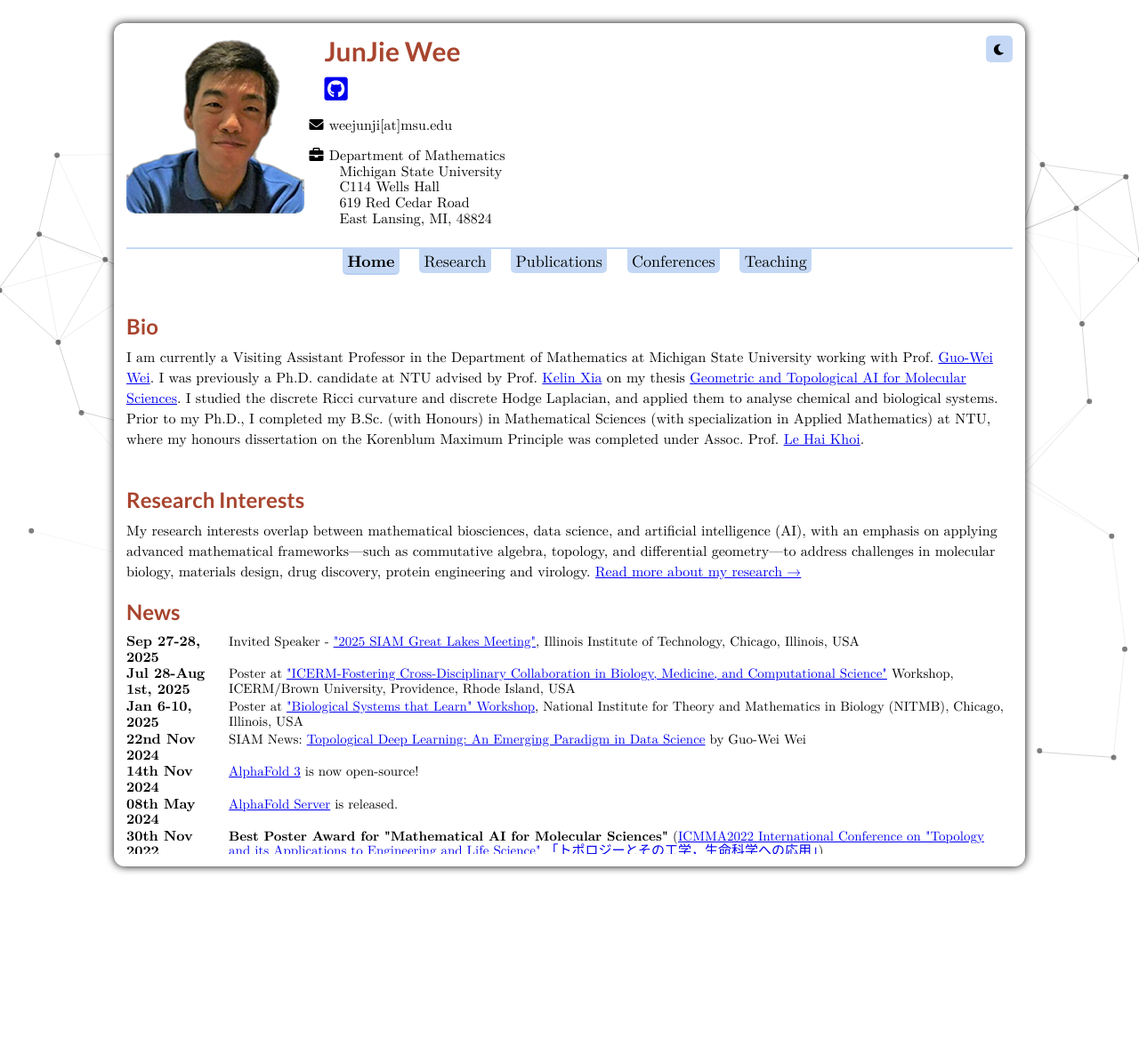
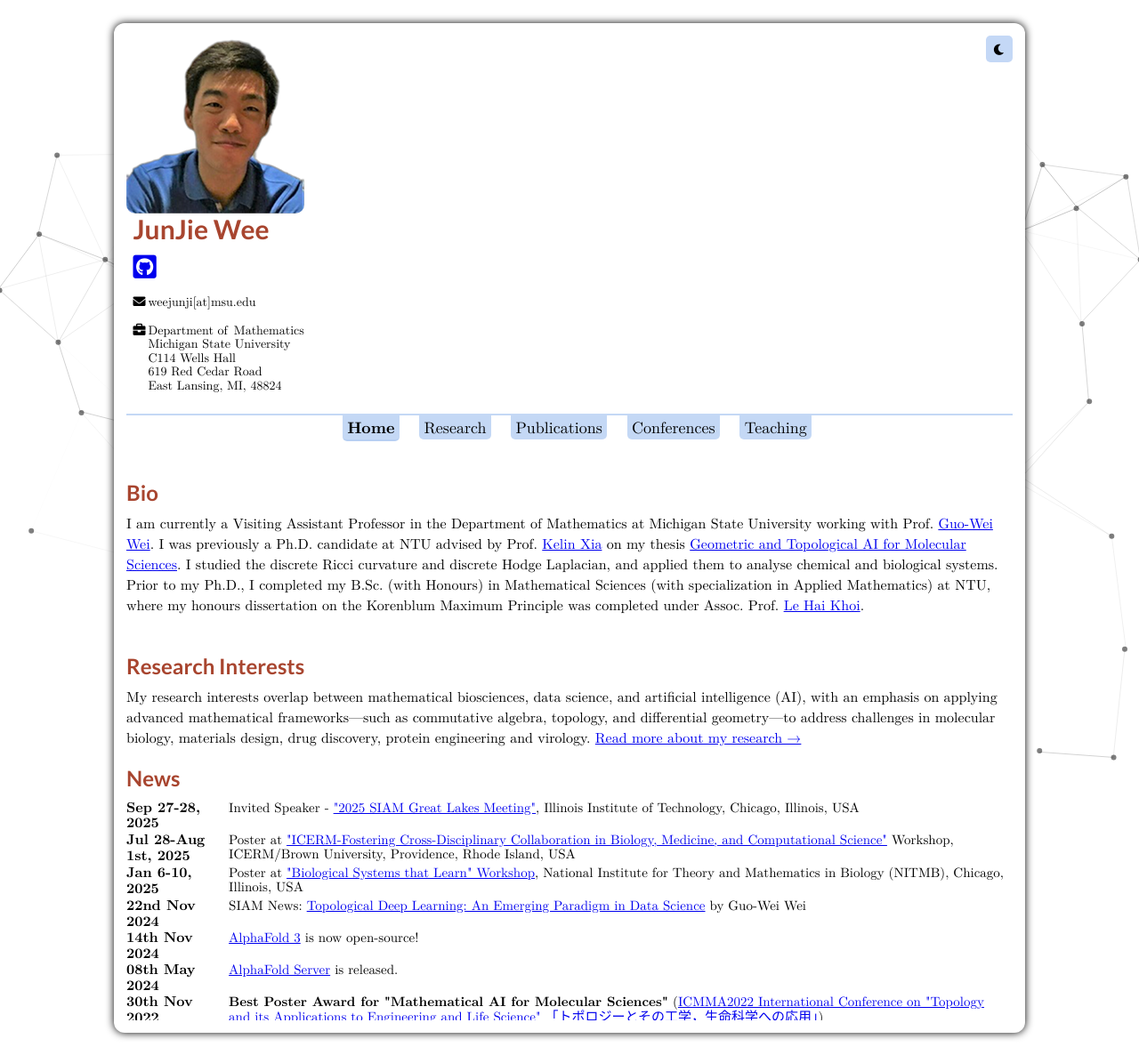
Before and after one commit to junjiewee/junjiewee.github.io, a Jekyll site: the page built from index.html, in a window 1280 px wide. Shown: the whole page at 89% size. Built offline with Jekyll 4.4.1, drawn with Linux system fonts in a browser that asks for light colours; nearby versions of some CDN libraries; a style sheet for code colours, icons or effects is not loaded; before the commit the page ends 1000 px from its top, so only the background shows below that.

Commit message:
Fix icon-text gap, prevent orphan wrap, and give contact block real width
- header.html: replaced the guessed negative-text-indent hanging indent
  with a fixed-width (17px) inline-block icon wrapper, so icon/text
  spacing no longer depends on the icon glyph's actual rendered width
  (was producing zero visible gap in practice). Added a non-breaking
  space between "of" and "Mathematics" so a narrow column wraps as
  "Department" / "of Mathematics" rather than stranding "of" alone.
  Reduced the contact block from 16px to 14px for more headroom.
- style.css: table.imgtable (wrapping the name/icons/contact block) had
  no explicit width, so it shrink-wrapped to its own content's natural
  size instead of filling the space actually available - which is why
  the font-size reduction alone barely helped, since the table shrank
  along with the smaller text. Added width:100% so it always uses the
  full available width. Verified at 280px the safety margin for
  "Department of Mathematics" fitting on one line went from 17px to
  50px.

```diff
--- a/_includes/header.html
+++ b/_includes/header.html
@@ -19,17 +19,17 @@
                                 </div>
                                 <br>
                                 <ul>
-                                <li id="email" style="font-size: 16px;margin-left:0;padding-left:17px;text-indent:-17px;list-style-type: none;"> <i class="fas fa-envelope"></i> weejunji[at]msu.edu</li></ul><br>
+                                <li id="email" style="font-size: 14px;margin-left:0;padding-left:17px;list-style-type: none;"><span style="display:inline-block;width:17px;margin-left:-17px;"><i class="fas fa-envelope"></i></span>weejunji[at]msu.edu</li></ul><br>
                                 <ul>
-                                <li style="font-size: 16px;margin-left:0;padding-left:17px;text-indent:-17px;list-style-type: none;">
-                                  <i class="fas fa-briefcase"></i> Department of Mathematics</li>
-                                  <li style="font-size: 16px;margin-left:0;padding-left:17px;list-style-type: none;">
+                                <li style="font-size: 14px;margin-left:0;padding-left:17px;list-style-type: none;">
+                                  <span style="display:inline-block;width:17px;margin-left:-17px;"><i class="fas fa-briefcase"></i></span>Department of&nbsp;Mathematics</li>
+                                  <li style="font-size: 14px;margin-left:0;padding-left:17px;list-style-type: none;">
                                     Michigan State University</li>
-                                    <li style="font-size: 16px;margin-left:0;padding-left:17px;list-style-type: none;">
+                                    <li style="font-size: 14px;margin-left:0;padding-left:17px;list-style-type: none;">
                                       C114 Wells Hall</li>
-                                    <li style="font-size: 16px;margin-left:0;padding-left:17px;list-style-type: none;">
+                                    <li style="font-size: 14px;margin-left:0;padding-left:17px;list-style-type: none;">
                                       619 Red Cedar Road</li>
-                                      <li style="font-size: 16px;margin-left:0;padding-left:17px;list-style-type: none;">
+                                      <li style="font-size: 14px;margin-left:0;padding-left:17px;list-style-type: none;">
                                         East Lansing, MI, 48824</li>
                                 </ul>
                             </td>
--- a/css/style.css
+++ b/css/style.css
@@ -763,6 +763,15 @@
   text-align: left;
 }
 
+/* Without an explicit width this table (name/icons/contact-info block)
+   shrink-wraps to its content's natural preferred width instead of
+   filling the space actually available - which meant reducing font-size
+   to fix wrapping barely helped, since the table shrank right along
+   with the smaller text. Stretch it to use all available room instead. */
+table.imgtable {
+  width: 100%;
+}
+
 html{
   -webkit-tap-highlight-color: rgba(0, 0, 0, 0);
 }
```
